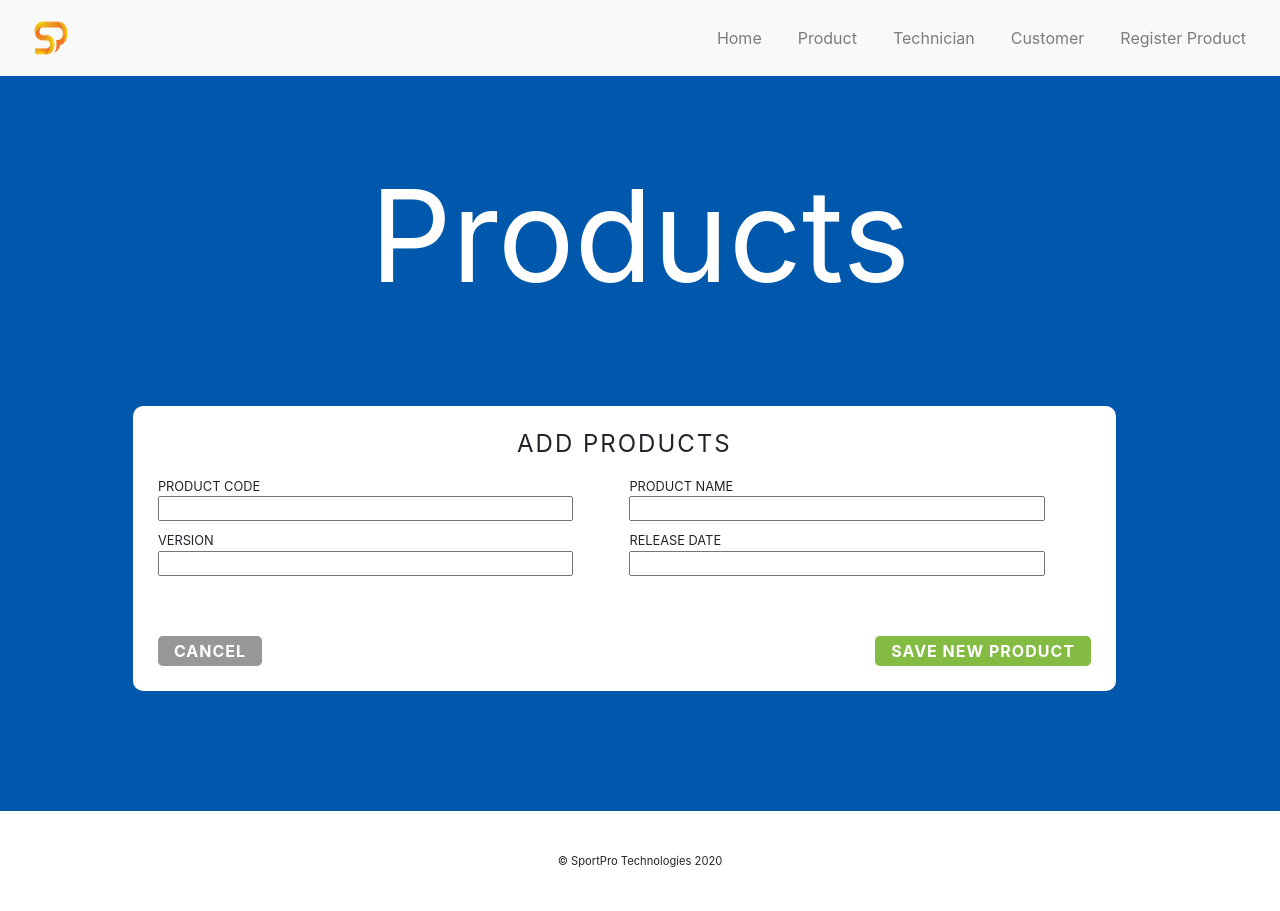
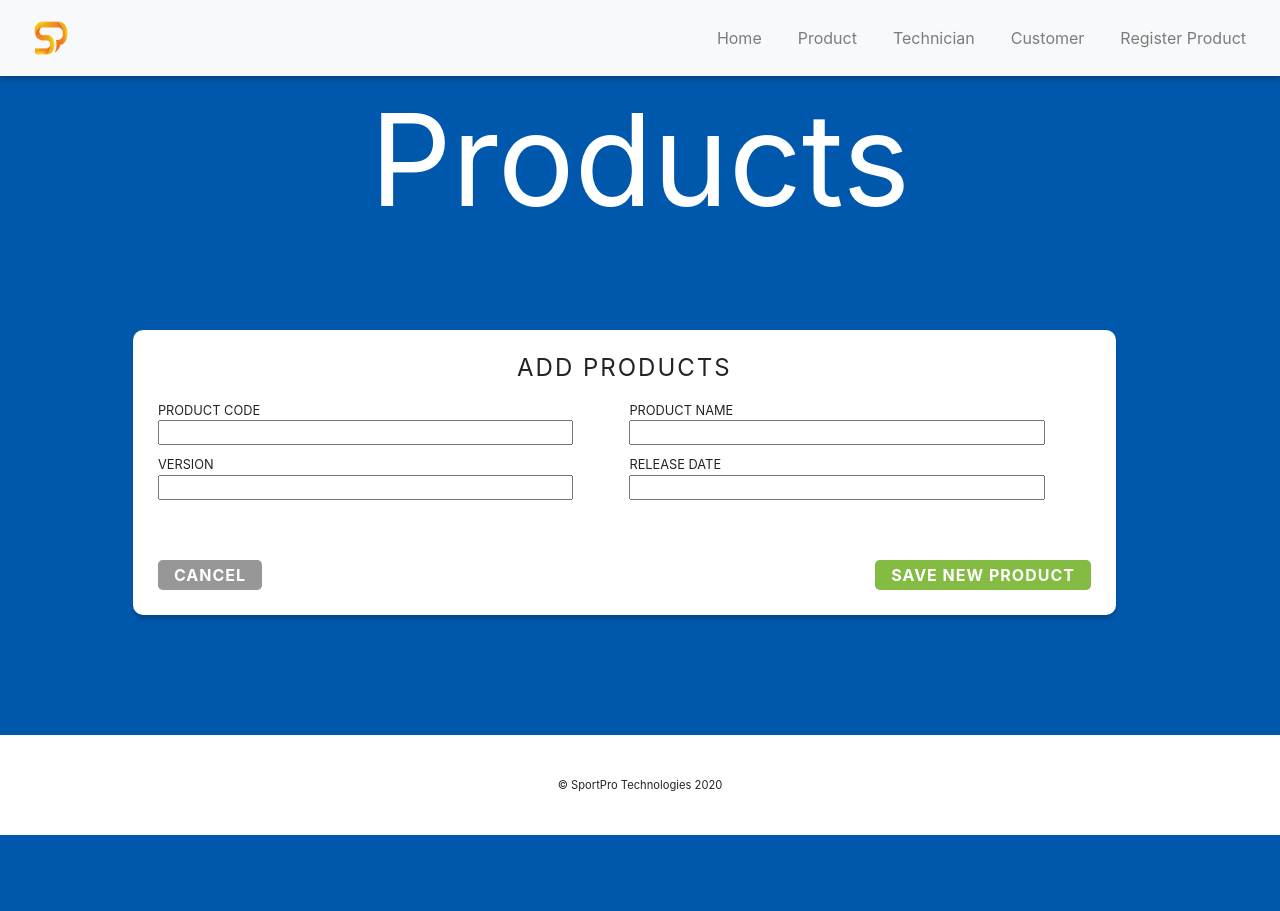
Before and after one commit to thudsonbu/cs380_project, a PHP site: page /product_manager/addProduct.php in a window 1280 px wide. After the commit the page ends 835 px from the top, so only its background shows below. Run offline with PHP 8.4, Linux system fonts and the light colour scheme.

Commit message:
Added minor styling changes to add depth

```diff
--- a/tech_support/css/table.css
+++ b/tech_support/css/table.css
@@ -10,6 +10,7 @@
     padding: 2%;
     padding-bottom: 5%;
     margin-bottom: 5%;
+    box-shadow: 0 5px 5px -1px rgba(0,0,0,.2);
 }
 
 
--- a/tech_support/css/theme.css
+++ b/tech_support/css/theme.css
@@ -101,6 +101,9 @@ footer {
 
 .navItem {
     margin: 10px;
+}
+.navbar {
+    box-shadow: 0 5px 5px -1px rgba(0,0,0,.2);
 }
 
 /* MAIN BUTTON STYLES */
@@ -258,6 +261,7 @@ footer {
     flex-wrap: wrap;
     margin-bottom: 20px;
     border-radius: 10px;
+    box-shadow: 0 5px 5px -1px rgba(0,0,0,.2);
 }
 
 .sectionTitleContainer {
@@ -317,6 +321,7 @@ footer {
     border-radius: 20px;
     padding: 20px;
     max-width: 90%;
+    box-shadow: 0 5px 5px -1px rgba(0,0,0,.2);
 }
 
 .errorMessageTitle {
@@ -343,6 +348,7 @@ footer {
     border-radius: 20px;
     padding: 20px;
     max-width: 90%;
+    box-shadow: 0 5px 5px -1px rgba(0,0,0,.2);
 }
 
 .messageTitle {
@@ -357,6 +363,7 @@ footer {
     border-radius: 20px;
     padding: 20px;
     max-width: 90%;
+    box-shadow: 0 5px 5px -1px rgba(0,0,0,.2);
 }
 
 .successMessageTitle {
@@ -381,6 +388,7 @@ footer {
     background-color: #ffffff;
     width: 90%;
     border-radius: 10px;
+    box-shadow: 0 5px 5px -1px rgba(0,0,0,.2);
 }
 
 .customerSearchTitle {
--- a/tech_support/view/nav.php
+++ b/tech_support/view/nav.php
@@ -2,7 +2,7 @@
 
 echo "
 
-<nav class='navbar navbar-fixed-top navbar-expand-md navbar-light bg-light'>
+<nav class='navbar fixed-top navbar-expand-md navbar-light bg-light'>
     <!-- Brand -->
     <a class='navbar-brand' href='../index.php'>
         <img src='../images/avatar.png' class='myLogo' alt='myLogo'>
```
Also changed, not shown: tech_support/customer_manager/index.php (+5 -7 lines).
